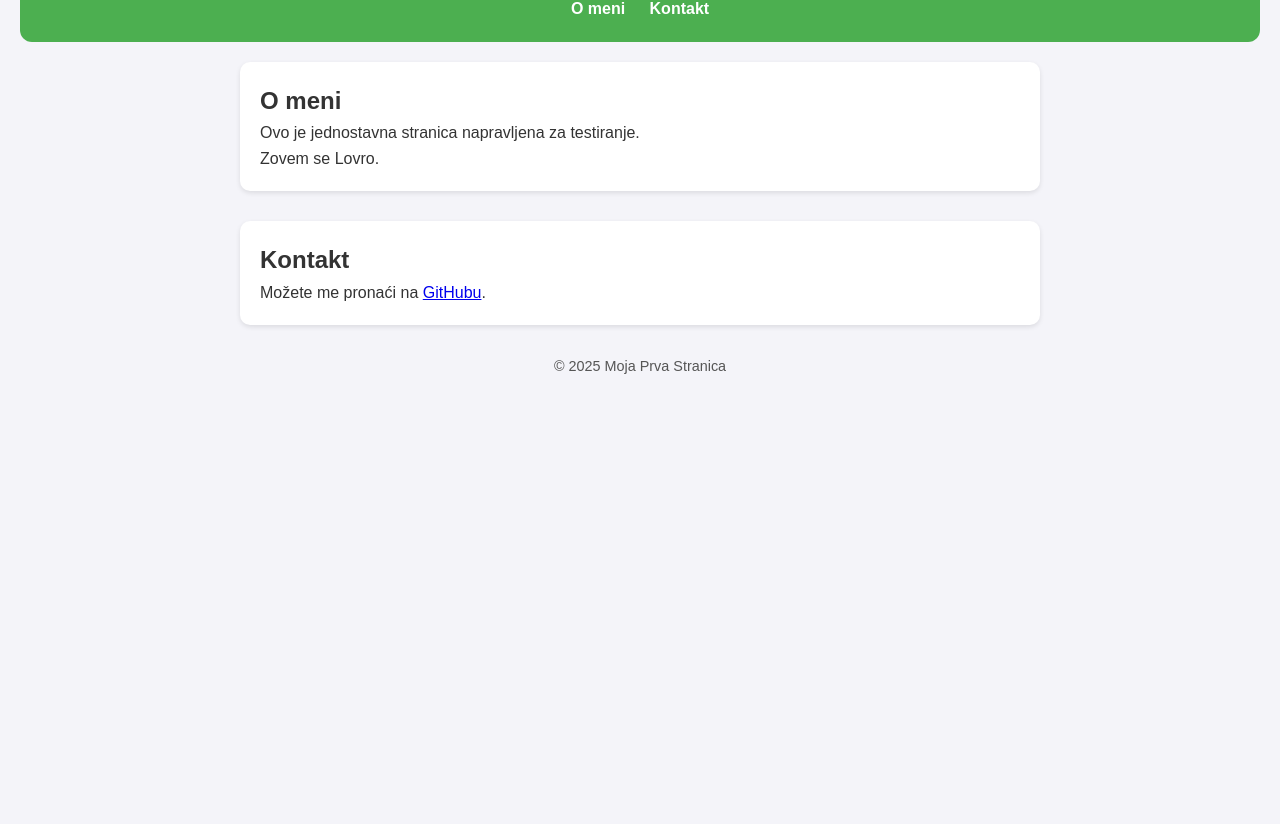
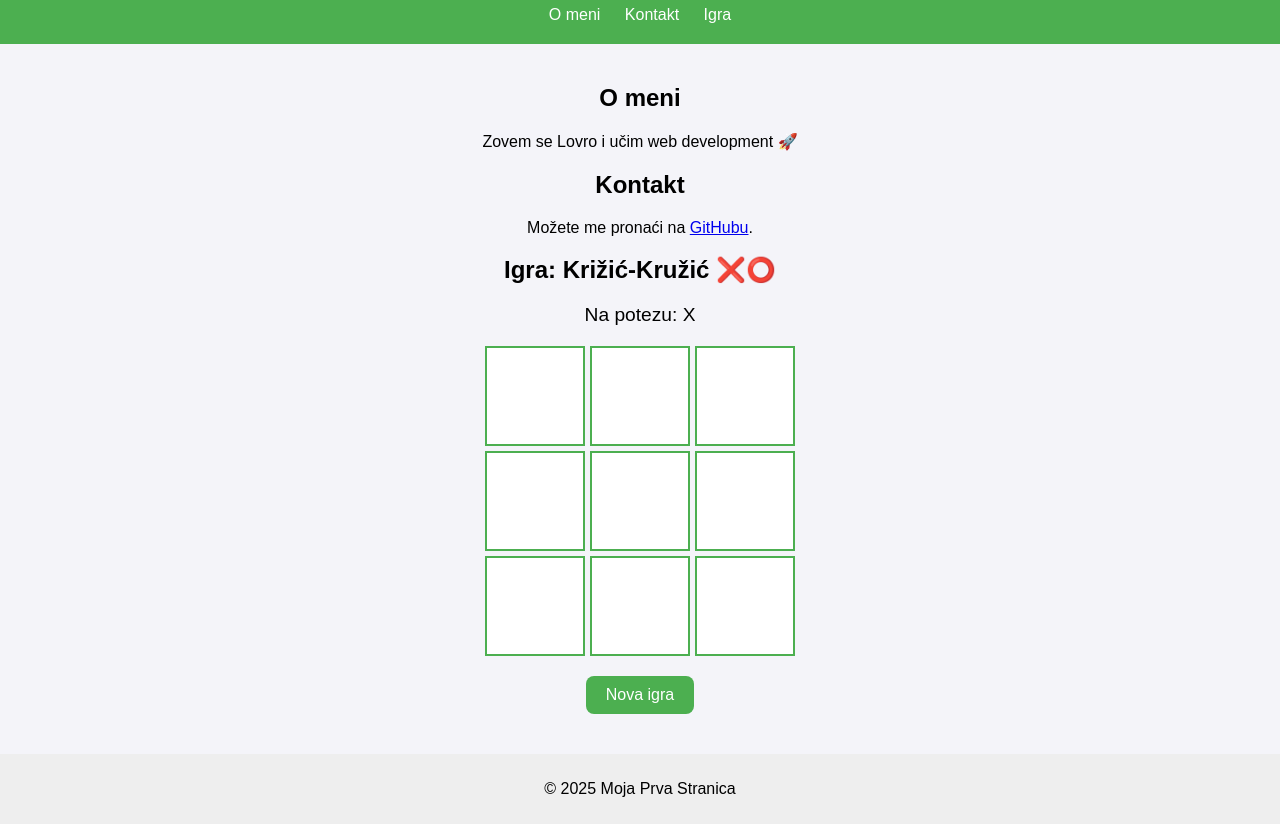
Before and after one commit to lovrocvitas2020/MyWebsiteTest1, a plain HTML site: page index.html in a window 1280 px wide. Shown: the part 95-919 px from the top of the page. Before the commit the page ends 800 px from the top, so only its background shows below. Drawn offline with Linux system fonts and the light colour scheme.

Commit message:
Tic tac toe game added

```diff
--- a/index.html
+++ b/index.html
@@ -3,8 +3,82 @@
 <head>
   <meta charset="UTF-8" />
   <meta name="viewport" content="width=device-width, initial-scale=1.0" />
-  <title>Moja Prva Stranica</title>
-  <link rel="stylesheet" href="style.css" />
+  <title>Križić Kružić</title>
+  <style>
+    body {
+      font-family: Arial, sans-serif;
+      background: #f4f4f9;
+      margin: 0;
+      padding: 0;
+      text-align: center;
+    }
+
+    header {
+      background: #4CAF50;
+      color: white;
+      padding: 20px;
+    }
+
+    nav a {
+      margin: 0 10px;
+      color: white;
+      text-decoration: none;
+    }
+
+    main {
+      padding: 20px;
+    }
+
+    /* Stil za igru */
+    .board {
+      display: grid;
+      grid-template-columns: repeat(3, 100px);
+      grid-template-rows: repeat(3, 100px);
+      gap: 5px;
+      justify-content: center;
+      margin: 20px auto;
+    }
+
+    .cell {
+      background: white;
+      border: 2px solid #4CAF50;
+      font-size: 2rem;
+      display: flex;
+      justify-content: center;
+      align-items: center;
+      cursor: pointer;
+    }
+
+    .cell.taken {
+      cursor: not-allowed;
+      background: #eee;
+    }
+
+    #status {
+      font-size: 1.2rem;
+      margin: 15px 0;
+    }
+
+    button {
+      padding: 10px 20px;
+      border: none;
+      background: #4CAF50;
+      color: white;
+      font-size: 1rem;
+      border-radius: 8px;
+      cursor: pointer;
+    }
+
+    button:hover {
+      background: #45a049;
+    }
+
+    footer {
+      background: #eee;
+      padding: 10px;
+      margin-top: 20px;
+    }
+  </style>
 </head>
 <body>
   <header>
@@ -12,24 +86,95 @@
     <nav>
       <a href="#about">O meni</a>
       <a href="#contact">Kontakt</a>
+      <a href="#game">Igra</a>
     </nav>
   </header>
 
   <main>
-  <section id="about">
+    <section id="about">
       <h2>O meni</h2>
-      <p>Ovo je jednostavna stranica napravljena za testiranje.</p>
-	  <p>Zovem se Lovro.</p>
+      <p>Zovem se Lovro i učim web development 🚀</p>
     </section>
 
     <section id="contact">
       <h2>Kontakt</h2>
       <p>Možete me pronaći na <a href="https://github.com/">GitHubu</a>.</p>
     </section>
+
+    <section id="game">
+      <h2>Igra: Križić-Kružić ❌⭕</h2>
+      <div id="status">Na potezu: X</div>
+      <div class="board" id="board"></div>
+      <button onclick="resetGame()">Nova igra</button>
+    </section>
   </main>
 
   <footer>
     <p>© 2025 Moja Prva Stranica</p>
   </footer>
+
+  <script>
+    const board = document.getElementById("board");
+    const statusText = document.getElementById("status");
+    let currentPlayer = "X";
+    let gameActive = true;
+    let cells = Array(9).fill("");
+
+    // Kreiraj 9 polja
+    for (let i = 0; i < 9; i++) {
+      const cell = document.createElement("div");
+      cell.classList.add("cell");
+      cell.addEventListener("click", () => makeMove(i, cell));
+      board.appendChild(cell);
+    }
+
+    function makeMove(index, cell) {
+      if (!gameActive || cells[index] !== "") return;
+      cells[index] = currentPlayer;
+      cell.textContent = currentPlayer;
+      cell.classList.add("taken");
+
+      if (checkWinner()) {
+        statusText.textContent = `Pobjednik: ${currentPlayer}! 🎉`;
+        gameActive = false;
+        return;
+      }
+
+      if (!cells.includes("")) {
+        statusText.textContent = "Neriješeno! 🤝";
+        gameActive = false;
+        return;
+      }
+
+      currentPlayer = currentPlayer === "X" ? "O" : "X";
+      statusText.textContent = `Na potezu: ${currentPlayer}`;
+    }
+
+    function checkWinner() {
+      const winPatterns = [
+        [0,1,2], [3,4,5], [6,7,8], // redovi
+        [0,3,6], [1,4,7], [2,5,8], // kolone
+        [0,4,8], [2,4,6]           // dijagonale
+      ];
+      return winPatterns.some(pattern => {
+        return pattern.every(i => cells[i] === currentPlayer);
+      });
+    }
+
+    function resetGame() {
+      cells = Array(9).fill("");
+      board.innerHTML = "";
+      gameActive = true;
+      currentPlayer = "X";
+      statusText.textContent = `Na potezu: ${currentPlayer}`;
+
+      for (let i = 0; i < 9; i++) {
+        const cell = document.createElement("div");
+        cell.classList.add("cell");
+        cell.addEventListener("click", () => makeMove(i, cell));
+        board.appendChild(cell);
+      }
+    }
+  </script>
 </body>
 </html>
```
